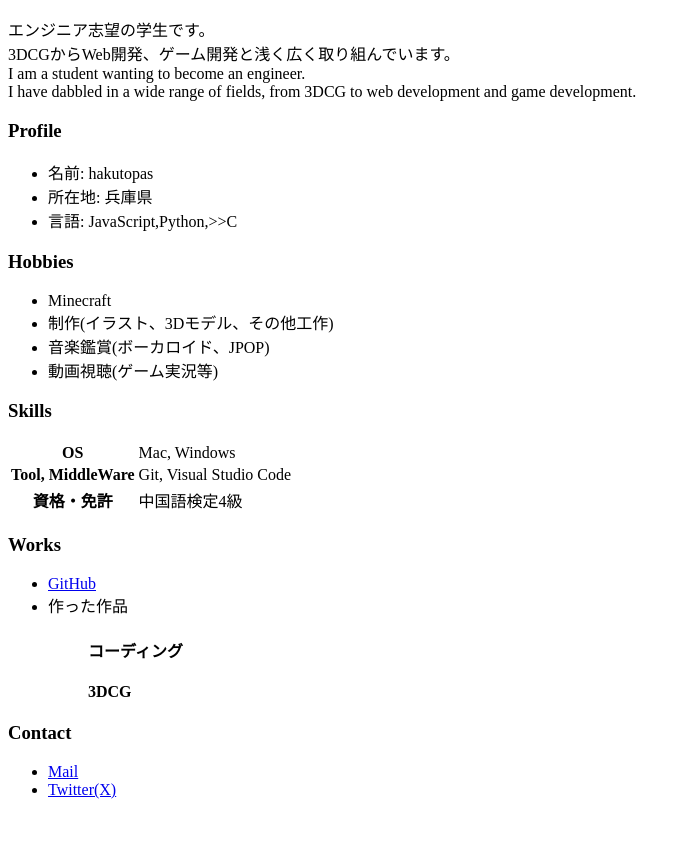
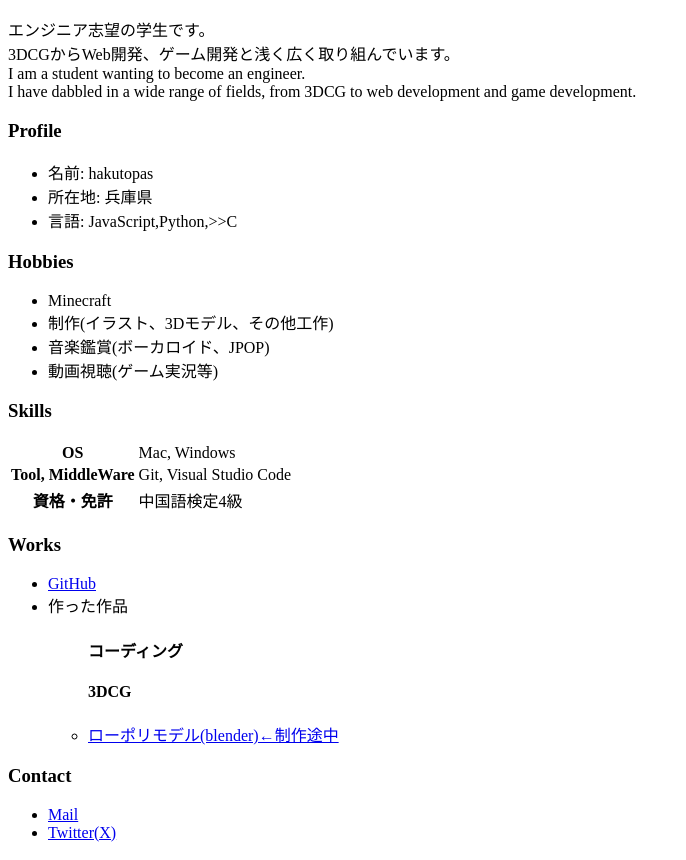
Before and after one commit to hakuchocolat1502-beep/hakutopas.github.io, a plain HTML site: page index.html in a window 1280 px wide. Shown: the part 110-970 px from the top of the page, without its empty margins (0-686 px from the left). Before the commit the page ends 928 px from the top, so only its background shows below. Drawn offline with Linux system fonts and the light colour scheme.

Commit message:
blender項目を更新
画像とコメントを追加

```diff
--- a/index.html
+++ b/index.html
@@ -55,7 +55,7 @@
           <!-- <li><a href="">音ゲー_プロット(Python,Pygame)</a></li> -->
           <!-- <li><a href="">ノベルゲーム＿プロット</a></li> -->
           <h4>3DCG</h4>
-          <!-- <li><a href="">ローポリモデル(blender)</a></li> -->
+          <li><a href="https://drive.google.com/file/d/1OwAKSMssUrXiszjVnr7aj1ZqjxQR116r/view?usp=sharing">ローポリモデル(blender)←制作途中</a></li>
         </ul>
       </li>
     </ul>
```
